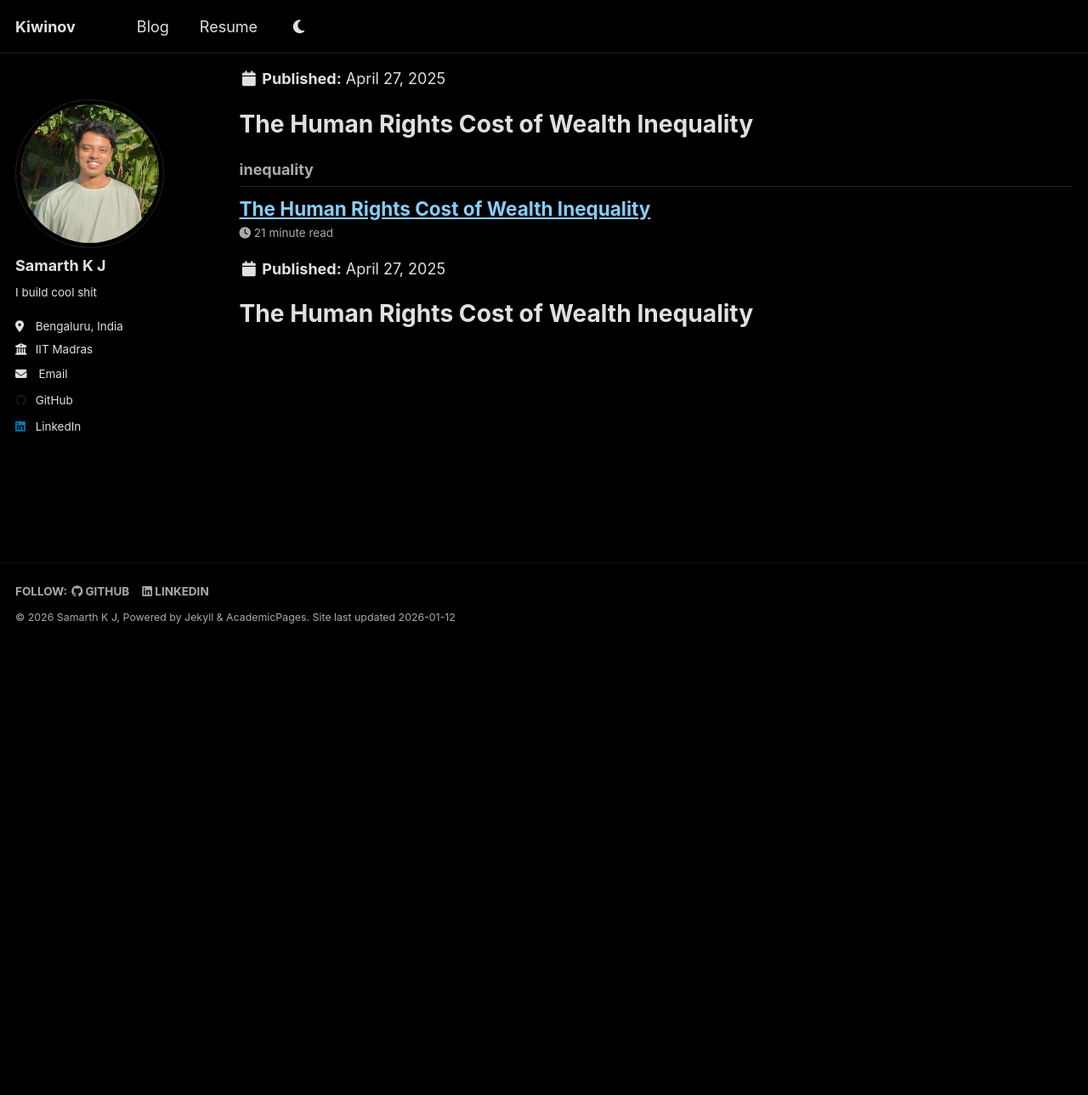
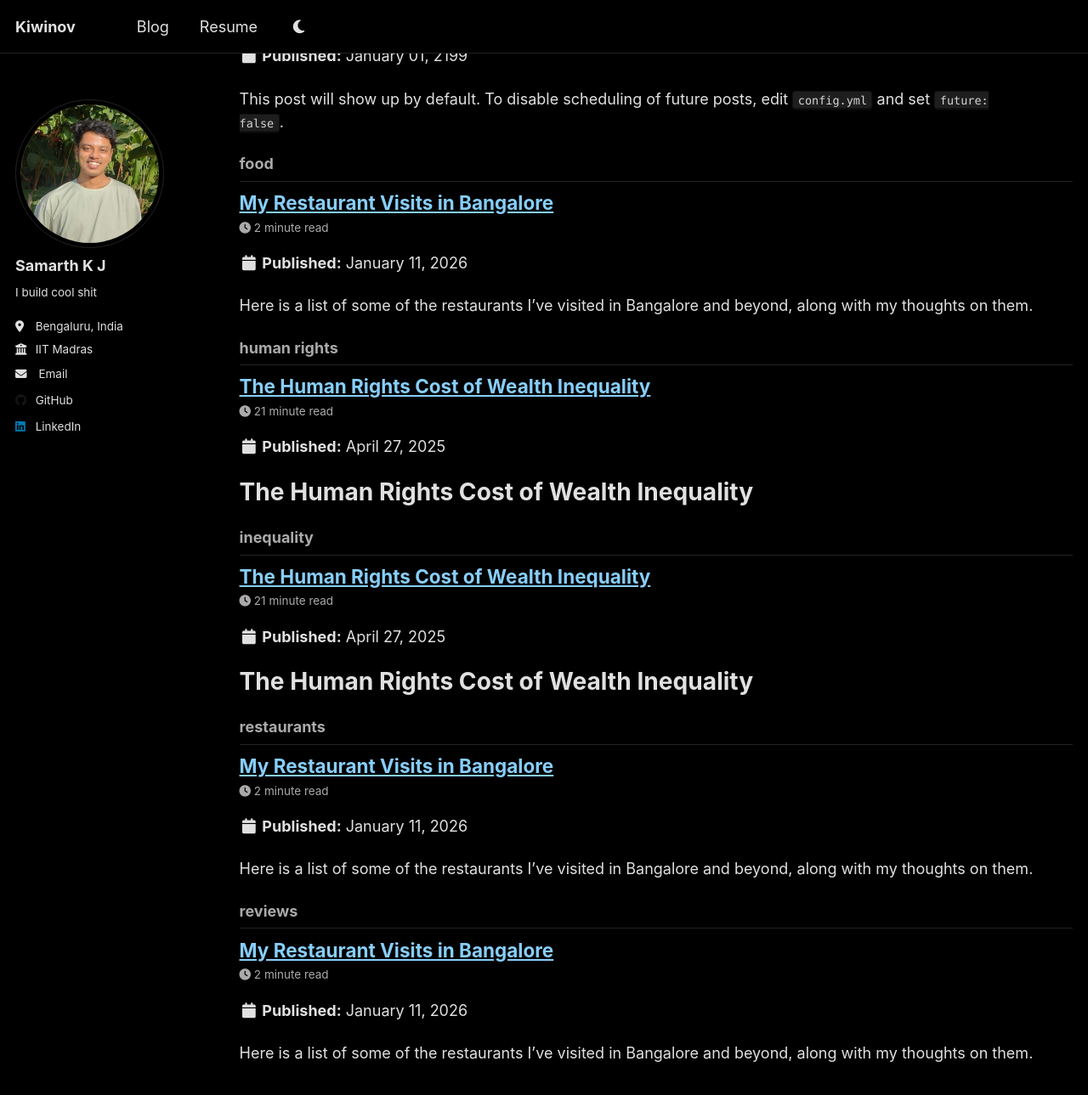
Before and after one commit to Kiwinov/kiwinov.github.io, a Jekyll site: the page built from _pages/tag-archive.html, in a window 1280 px wide and 1400 px high, scrolled down 1141 px. Shown: the top 1289 px of the window at 85% size. Built offline with Jekyll 4.4.1, drawn with Linux system fonts in a browser that asks for light colours; before the commit the page ends 1896 px from its top, so only the background shows below that; part of the change alters nothing that is shown; some of the changed text lies outside the part shown.

Commit message:
change config.yaml and add blogpost on BLR restaurants

```diff
--- a/_config.yml
+++ b/_config.yml
@@ -13,7 +13,7 @@ title                    : "Kiwinov"
 title_separator          : "-"
 name                     : &name "Samarth K J"
 description              : &description "Profile Page"
-url                      : https://kiwinov.github.io # the base hostname & protocol for your site e.g. "https://[your GitHub username].github.io" or if you already have some other page hosted on Github then use "https://[your GitHub username].github.io/[Your Repo Name]"
+url                      : "https://samarthkj.com" # the base hostname & protocol for your site e.g. "https://[your GitHub username].github.io" or if you already have some other page hosted on Github then use "https://[your GitHub username].github.io/[Your Repo Name]"
 baseurl                  : "" # the subpath of your site, e.g. "/blog"
 repository               : "kiwinov/kiwinov.github.io"
 
--- /dev/null
+++ b/_posts/2026-01-11-my-restaurant-visits-in-bangalore.md
@@ -0,0 +1,58 @@
+---
+title: 'My Restaurant Visits in Bangalore'
+date: 2026-01-11
+permalink: /posts/2026/01/my-restaurant-visits-in-bangalore/
+tags:
+  - food
+  - bangalore
+  - restaurants
+  - reviews
+---
+
+Here is a list of some of the restaurants I've visited in Bangalore and beyond, along with my thoughts on them.
+
+## 1. Brik Oven - Church Street, Indiranagar
+Best pizzas I've eaten, hands down. There's nothing like it. The pork pizzas taste great and are a must try. The ice teas are pretty nice too.
+
+The restaurant itself is small and cozy, the servers are friendly and the food is served hot.
+
+
+## 2. Maffei Kitchen - Kora
+Amazing place for middle-eastern cuisine. There's hummus with all sorts of toppings and really good chicken-based dishes.
+
+It is somewhat expensive but the food is worth it.
+
+## 3. Burma Burma - Orion
+Very unique Burmese food, really liked it. The DaoBaos (or whatever you call them) were really cool. The noodles were very unique as well.
+It warrants multiple visits to try out other things.
+
+It is very expensive.
+
+## 4. Bombay Brasserie - Orion
+The best North Indian food I've eaten in my life. Absolutely worth it and is in my regular go-tos now.
+
+## 5. Grub Monkeys - New Bel Road
+It's a 1980s American themed restaurant. Great food, really good portions and an amazing music taste.
+
+## 6. Toscano - UB City
+Great ambience with a musician on the weekends, good Italian food.
+
+## 7. Chianti - Manyata Tech Park
+They promised us a discount but never gave it. Bruschettas are great. Not many people here though.
+
+## 8. Shiv Sagar - Mantri
+Very typical South Indian food, great to take your parents (if they are South Indian). Good for the price.
+
+## 9. Barbeque by Punjab Grill - Mantri Mall
+Typical Indian buffet, the food is as expected and the price is reasonable.
+
+## 10. AB's Barbeque - Yelahanka
+Went to this place in the noon. One of the best barbeque places I've been to, all the options are great - starters, main courses, desserts.
+It is very cheap on the weekdays.
+
+## 11. Coal Barbeque - Velachery, Chennai
+Very cheap on weekends from 4PM to 6PM (450 rupees from what I remember).
+Good food.
+
+## 12. Barbeque Nation - Manyata Tech Park, PVR Grand Velachery, Chennai
+Highly variable between branches. It is better than Coal Barbeques but worse than AB's.
```
